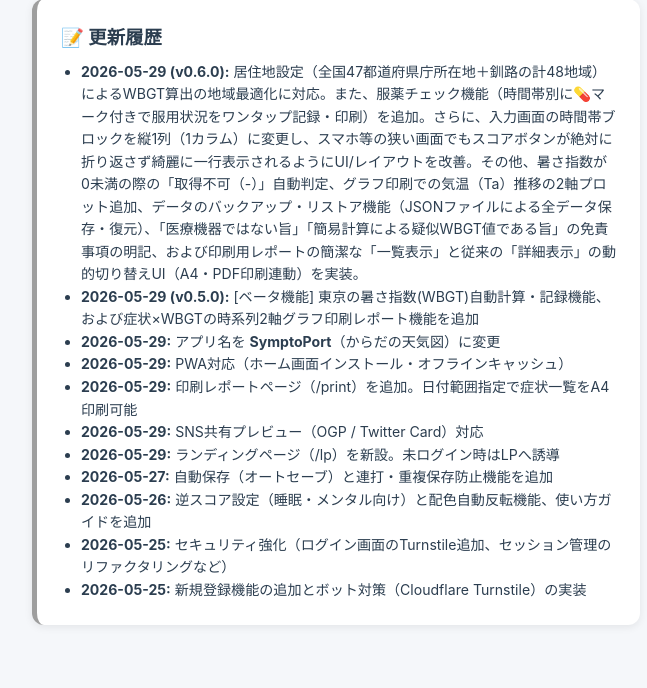
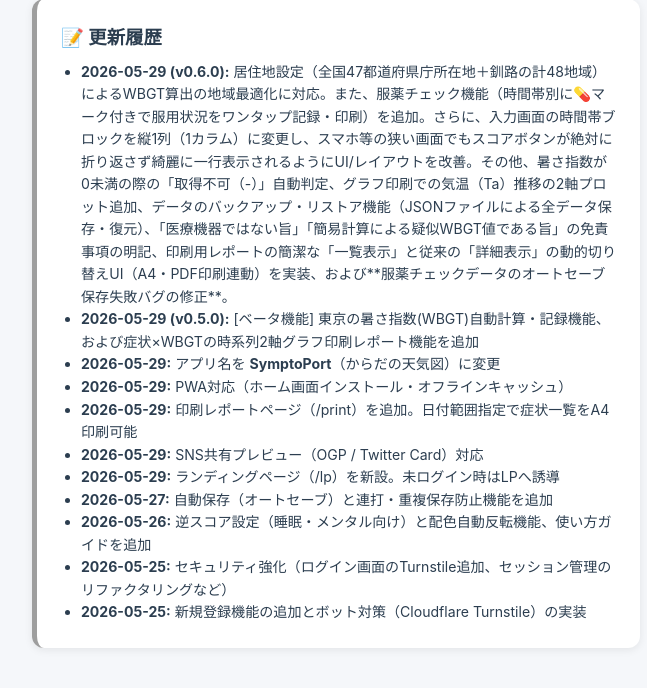
Before and after one commit to psyaro/memai_kanri, a FastAPI app: page /help in a window 1280 px wide. Shown: the part 2976-3664 px from the top of the page, without its empty margins (304-951 px from the left). Before the commit the page ends 3601 px from the top, so only its background shows below. Run offline with FastAPI, Linux system fonts and the light colour scheme.

Commit message:
docs: 更新履歴に服薬チェックのバグ修正を追記

```diff
--- a/templates/help.html
+++ b/templates/help.html
@@ -280,7 +280,7 @@
     <div class="help-card" style="border-left-color: #9e9e9e;">
       <h2>📝 更新履歴</h2>
       <ul style="font-size: 0.88rem; line-height: 1.6; padding-left: 20px; color: var(--text);">
-        <li><strong>2026-05-29 (v0.6.0):</strong> 居住地設定（全国47都道府県庁所在地＋釧路の計48地域）によるWBGT算出の地域最適化に対応。また、服薬チェック機能（時間帯別に💊マーク付きで服用状況をワンタップ記録・印刷）を追加。さらに、入力画面の時間帯ブロックを縦1列（1カラム）に変更し、スマホ等の狭い画面でもスコアボタンが絶対に折り返さず綺麗に一行表示されるようにUI/レイアウトを改善。その他、暑さ指数が0未満の際の「取得不可（-）」自動判定、グラフ印刷での気温（Ta）推移の2軸プロット追加、データのバックアップ・リストア機能（JSONファイルによる全データ保存・復元）、「医療機器ではない旨」「簡易計算による疑似WBGT値である旨」の免責事項の明記、および印刷用レポートの簡潔な「一覧表示」と従来の「詳細表示」の動的切り替えUI（A4・PDF印刷連動）を実装。</li>
+        <li><strong>2026-05-29 (v0.6.0):</strong> 居住地設定（全国47都道府県庁所在地＋釧路の計48地域）によるWBGT算出の地域最適化に対応。また、服薬チェック機能（時間帯別に💊マーク付きで服用状況をワンタップ記録・印刷）を追加。さらに、入力画面の時間帯ブロックを縦1列（1カラム）に変更し、スマホ等の狭い画面でもスコアボタンが絶対に折り返さず綺麗に一行表示されるようにUI/レイアウトを改善。その他、暑さ指数が0未満の際の「取得不可（-）」自動判定、グラフ印刷での気温（Ta）推移の2軸プロット追加、データのバックアップ・リストア機能（JSONファイルによる全データ保存・復元）、「医療機器ではない旨」「簡易計算による疑似WBGT値である旨」の免責事項の明記、印刷用レポートの簡潔な「一覧表示」と従来の「詳細表示」の動的切り替えUI（A4・PDF印刷連動）を実装、および**服薬チェックデータのオートセーブ保存失敗バグの修正**。</li>
         <li><strong>2026-05-29 (v0.5.0):</strong> [ベータ機能] 東京の暑さ指数(WBGT)自動計算・記録機能、および症状×WBGTの時系列2軸グラフ印刷レポート機能を追加</li>
         <li><strong>2026-05-29:</strong> アプリ名を <strong>SymptoPort</strong>（からだの天気図）に変更</li>
         <li><strong>2026-05-29:</strong> PWA対応（ホーム画面インストール・オフラインキャッシュ）</li>
```
